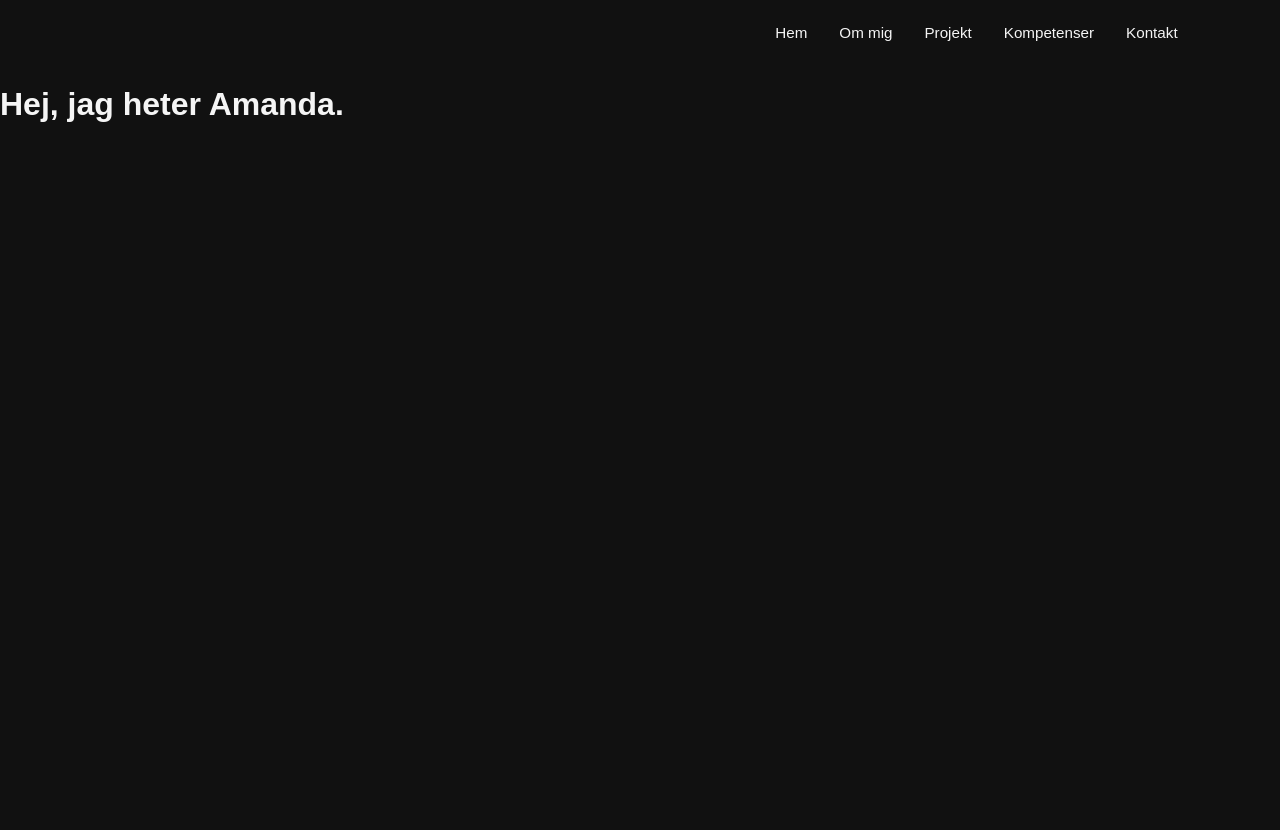
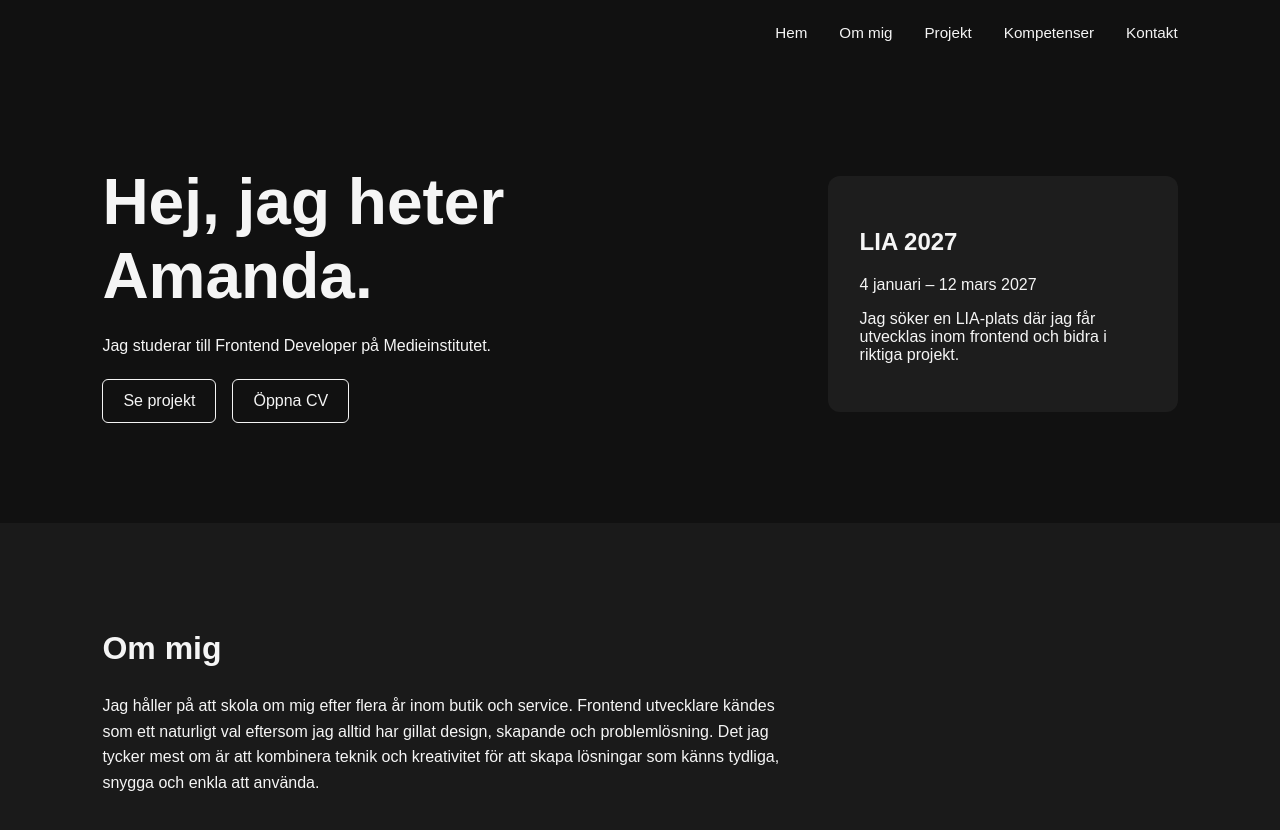
Before and after one commit to amanda-andersson/portfolio-react, a React (Vite) app: page / in a window 1280 px wide. Shown: the top 830 px of the page. Before the commit the page ends 800 px from the top, so only its background shows below. Built offline with nearby package versions, Linux system fonts and the light colour scheme.

Commit message:
Add hero and about sections

```diff
--- a/src/App.css
+++ b/src/App.css
@@ -18,3 +18,52 @@ nav a {
 nav a:hover {
   opacity: 0.6;
 }
+
+.hero {
+  padding: 100px 8%;
+  display: flex;
+  justify-content: space-between;
+  align-items: center;
+  gap: 60px;
+}
+
+.hero-content h1 {
+  margin: 0;
+  font-size: 4rem;
+}
+
+.hero-content p {
+  margin: 24px 0;
+}
+
+.hero-links {
+  display: flex;
+  gap: 16px;
+}
+
+.hero-links a {
+  padding: 12px 20px;
+  border: 1px solid #f5f5f5;
+  border-radius: 6px;
+}
+
+.lia-card {
+  max-width: 350px;
+  padding: 32px;
+  background-color: #1d1d1d;
+  border-radius: 12px;
+}
+
+.about {
+  padding: 80px 8%;
+  background-color: #1a1a1a;
+}
+
+.about h2 {
+  font-size: 2rem;
+}
+
+.about p {
+  max-width: 700px;
+  line-height: 1.6;
+}
--- a/src/App.tsx
+++ b/src/App.tsx
@@ -1,13 +1,15 @@
 import './App.css'
 import Header from './components/Header'
+import Hero from './components/Hero'
+import About from './components/About'
 
 function App() {
   return (
     <>
       <Header />
-
-      <main id="home">
-        <h1>Hej, jag heter Amanda.</h1>
+      <main>
+        <Hero />
+        <About />
       </main>
     </>
   )
--- /dev/null
+++ b/src/components/About.tsx
@@ -0,0 +1,17 @@
+function About() {
+  return (
+    <section className="about" id="about">
+      <h2>Om mig</h2>
+
+      <p>
+        Jag håller på att skola om mig efter flera år inom butik och service.
+        Frontend utvecklare kändes som ett naturligt val eftersom jag alltid
+        har gillat design, skapande och problemlösning. Det jag tycker mest om
+        är att kombinera teknik och kreativitet för att skapa lösningar som
+        känns tydliga, snygga och enkla att använda.
+      </p>
+    </section>
+  )
+}
+
+export default About
--- /dev/null
+++ b/src/components/Hero.tsx
@@ -0,0 +1,33 @@
+function Hero() {
+  return (
+    <section className="hero" id="home">
+      <div className="hero-content">
+        <h1>
+          Hej, jag heter
+          <br />
+          Amanda.
+        </h1>
+
+        <p>
+          Jag studerar till Frontend Developer på Medieinstitutet.
+        </p>
+
+        <div className="hero-links">
+          <a href="#projects">Se projekt</a>
+          <a href="/cv.pdf" target="_blank">Öppna CV</a>
+        </div>
+      </div>
+
+      <div className="lia-card">
+        <h2>LIA 2027</h2>
+        <p>4 januari – 12 mars 2027</p>
+        <p>
+          Jag söker en LIA-plats där jag får utvecklas inom frontend
+          och bidra i riktiga projekt.
+        </p>
+      </div>
+    </section>
+  )
+}
+
+export default Hero
```
